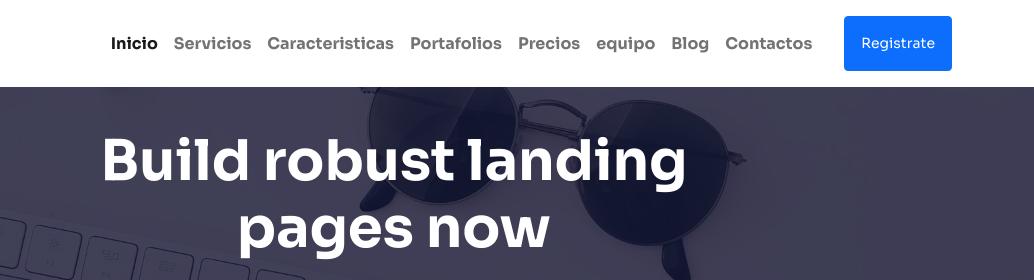
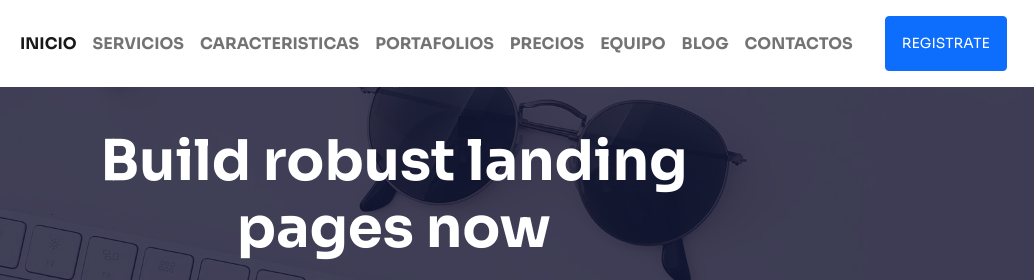
Before and after one commit to yordanpool/landing-4b, a website: page index.html in a window 1280 px wide. Shown: the top 280 px of the page, 246-1280 px from the left. Drawn offline with nearby package versions, Linux system fonts and the light colour scheme.

Commit message:
Se cambio el titulo y el menu a español y mayusculas

```diff
--- a/index.html
+++ b/index.html
@@ -5,7 +5,7 @@
     <meta http-equiv="X-UA-Compatible" content="IE=edge">
     <meta name="viewport" content="width=device-width, initial-scale=1.0">
     <link rel="icon" type="image/ico" href="img/favicon.ico">
-    <title>YORDAPOOL</title>
+    <title>YORDANPOOL</title>
     <link href="https://cdn.jsdelivr.net/npm/bootstrap@5.2.0-beta1/dist/css/bootstrap.min.css" rel="stylesheet"
         integrity="sha384-0evHe/X+R7YkIZDRvuzKMRqM+OrBnVFBL6DOitfPri4tjfHxaWutUpFmBp4vmVor" crossorigin="anonymous">
     <link rel="stylesheet" href="css/style.css">
@@ -23,31 +23,31 @@
             <div class="collapse navbar-collapse" id="navbarSupportedContent">
                 <ul class="navbar-nav ms-auto mb-2 me-4 mb-lg-0">
                     <li class="nav-item">
-                        <a class="nav-link active" aria-current="page" href="#Home">Inicio</a>
+                        <a class="nav-link active" aria-current="page" href="#Home">INICIO</a>
                     </li>
                     <li class="nav-item">
-                        <a class="nav-link" href="#Services">Servicios</a>
+                        <a class="nav-link" href="#Services">SERVICIOS</a>
                     </li>
                     <li class="nav-item">
-                        <a class="nav-link" href="#Features">Caracteristicas</a>
+                        <a class="nav-link" href="#Features">CARACTERISTICAS</a>
                     </li>
                     <li class="nav-item">
-                        <a class="nav-link" href="#Portfolio">Portafolios</a>
+                        <a class="nav-link" href="#Portfolio">PORTAFOLIOS</a>
                     </li>
                     <li class="nav-item">
-                        <a class="nav-link" href="#Pricing">Precios</a>
+                        <a class="nav-link" href="#Pricing">PRECIOS</a>
                     </li>
                     <li class="nav-item">
-                        <a class="nav-link" href="#Team">equipo</a>
+                        <a class="nav-link" href="#Team">EQUIPO</a>
                     </li>
                     <li class="nav-item">
-                        <a class="nav-link" href="#Blog">Blog</a>
+                        <a class="nav-link" href="#Blog">BLOG </a>
                     </li>
                     <li class="nav-item">
-                        <a class="nav-link" href="#Contact">Contactos</a>
+                        <a class="nav-link" href="#Contact">CONTACTOS</a>
                     </li>
                 </ul>
-                <a class="btn btn-primary  btn-sm p-3" href="#" role="button">Registrate  </a>
+                <a class="btn btn-primary  btn-sm p-3" href="#" role="button">REGISTRATE </a>
             </div>
         </div>
     </nav>
```
